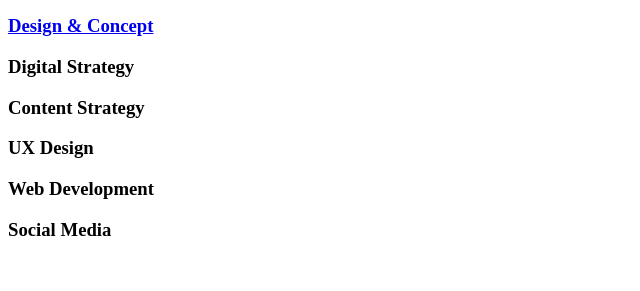
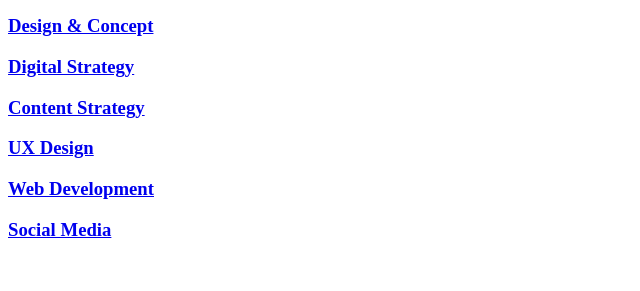
Before and after one commit to ManuRodriguezC/holbertonschool-web_front_end, a plain HTML site: page html_advanced/23-index.html in a window 1280 px wide. Shown: the part 369-660 px from the top of the page, without its empty margins (0-640 px from the left). Drawn offline with Linux system fonts and the light colour scheme.

Commit message:
Created the links in servides, works and latest sections

```diff
--- a/html_advanced/23-index.html
+++ b/html_advanced/23-index.html
@@ -54,11 +54,11 @@
                     </header>
                     <div>
                         <a href="#"><h3>Design & Concept</h3></a>
-                        <a href="#"></a><h3>Digital Strategy</h3></a>
-                        <a href="#"></a><h3>Content Strategy</h3></a>
-                        <a href="#"></a><h3>UX Design</h3></a>
-                        <a href="#"></a><h3>Web Development</h3></a>
-                        <a href="#"></a><h3>Social Media</h3></a>
+                        <a href="#"><h3>Digital Strategy</h3></a>
+                        <a href="#"><h3>Content Strategy</h3></a>
+                        <a href="#"><h3>UX Design</h3></a>
+                        <a href="#"><h3>Web Development</h3></a>
+                        <a href="#"><h3>Social Media</h3></a>
                     </div>
                 </div>
             </section>
```
